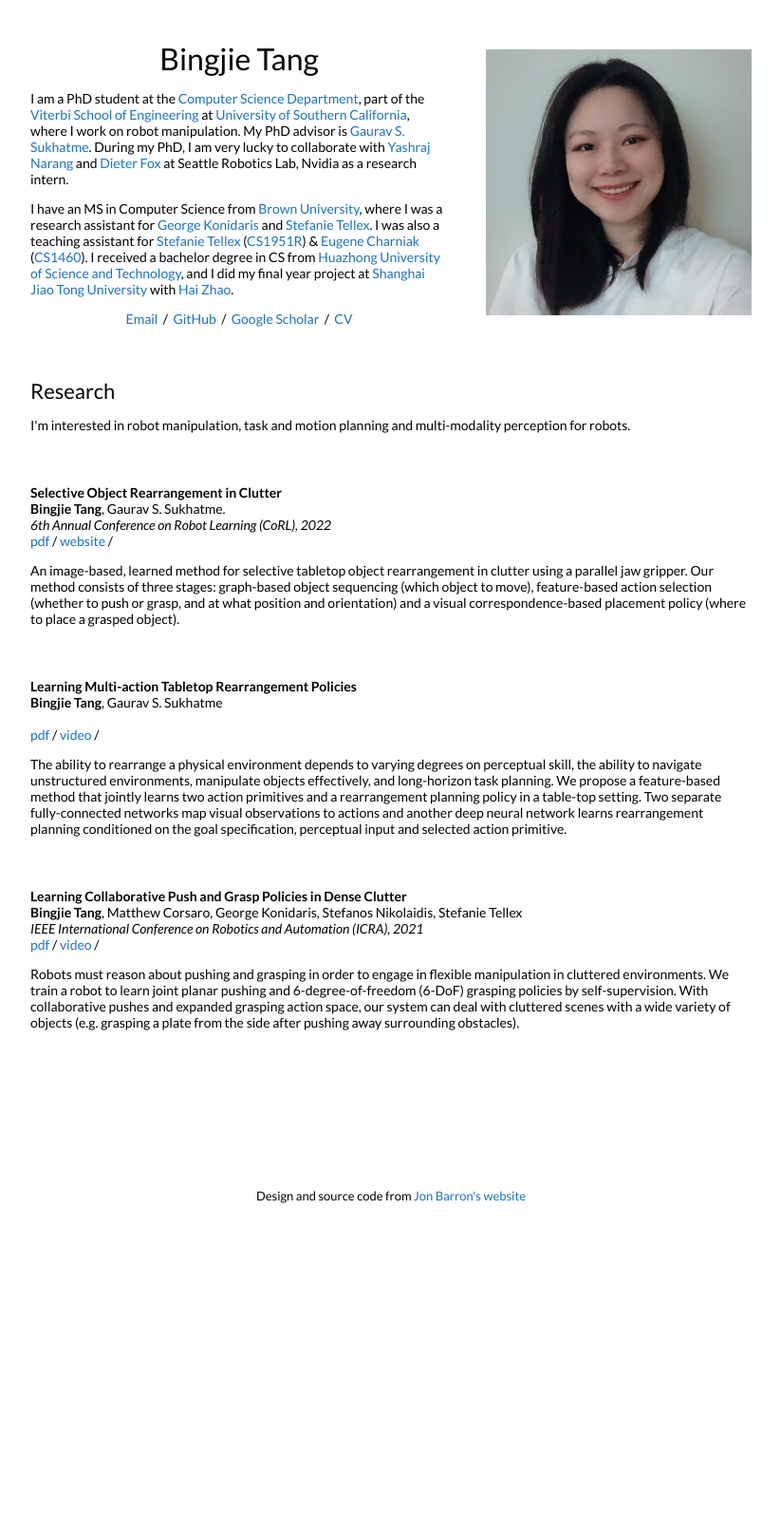
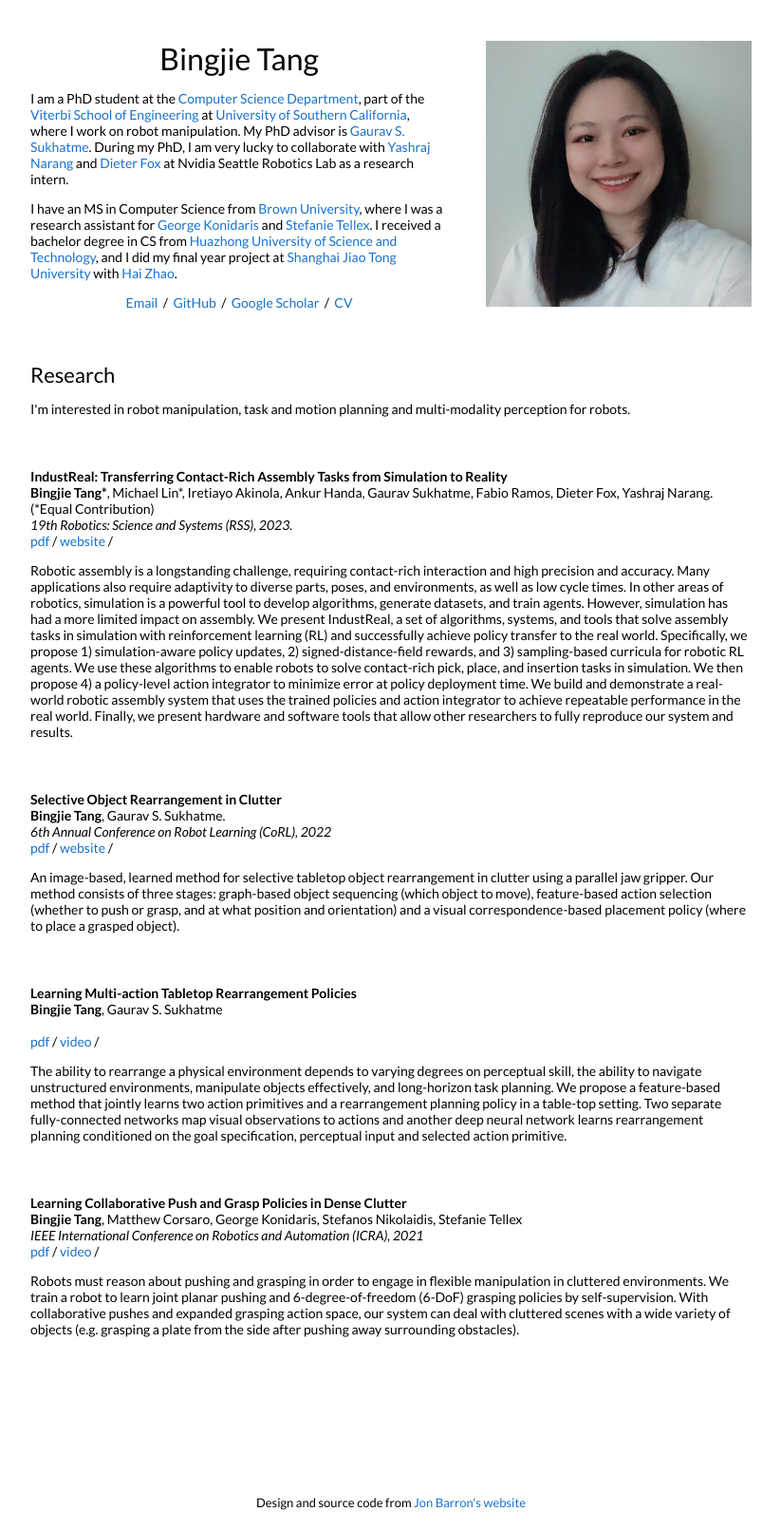
Before and after one commit to bingjietang718/bingjietang718.github.io, a Jekyll site: the page built from _posts/2023-04-28-rss.markdown, in a window 1280 px wide. Shown: the whole page at 95% size, without its empty margins (228-1051 px from the left). Built offline with Jekyll 4.4.1, drawn with Linux system fonts in a browser that asks for light colours; before the commit the page ends 1288 px from its top, so only the background shows below that.

Commit message:
add rss 2023 paper

```diff
--- a/_layouts/default.html
+++ b/_layouts/default.html
@@ -27,10 +27,10 @@
               <h1>
                 Bingjie Tang
               </h1>
-              <p>I am a PhD student at the <a href="https://www.cs.usc.edu">Computer Science Department</a>, part of the <a href="https://viterbischool.usc.edu">Viterbi School of Engineering</a> at <a href="https://homeadmin.usc.edu/www/">University of Southern California</a>, where I work on robot manipulation. My PhD advisor is <a href="https://scholar.google.com/citations?user=lRUi-A8AAAAJ&hl=en">Gaurav S. Sukhatme</a>. During my PhD, I am very lucky to collaborate with <a href="https://scholar.google.com/citations?user=M3NuG7AAAAAJ&hl=en">Yashraj Narang</a> and <a href="https://scholar.google.com/citations?user=DqXsbPAAAAAJ&hl=en&oi=ao">Dieter Fox</a> at Seattle Robotics Lab, Nvidia as a research intern.
+              <p>I am a PhD student at the <a href="https://www.cs.usc.edu">Computer Science Department</a>, part of the <a href="https://viterbischool.usc.edu">Viterbi School of Engineering</a> at <a href="https://homeadmin.usc.edu/www/">University of Southern California</a>, where I work on robot manipulation. My PhD advisor is <a href="https://scholar.google.com/citations?user=lRUi-A8AAAAJ&hl=en">Gaurav S. Sukhatme</a>. During my PhD, I am very lucky to collaborate with <a href="https://scholar.google.com/citations?user=M3NuG7AAAAAJ&hl=en">Yashraj Narang</a> and <a href="https://scholar.google.com/citations?user=DqXsbPAAAAAJ&hl=en&oi=ao">Dieter Fox</a> at Nvidia Seattle Robotics Lab as a research intern.
               </p>
               <p>
-                I have an MS in Computer Science from <a href="https://cs.brown.edu">Brown University</a>, where I was a research assistant for <a href="https://cs.brown.edu/~gdk/">George Konidaris</a> and <a href="https://cs.brown.edu/people/stellex/">Stefanie Tellex</a>. I was also a teaching assistant for <a href="https://cs.brown.edu/people/stellex/">Stefanie Tellex</a> (<a href="https://cs.brown.edu/courses/cs1951r/">CS1951R</a>) & <a href="http://cs.brown.edu/people/echarnia/">Eugene Charniak</a> (<a href="https://cs.brown.edu/courses/csci1460/">CS1460</a>). I received a bachelor degree in CS from <a href="http://english.hust.edu.cn">Huazhong University of Science and Technology</a>, and I did my final year project at <a href="https://en.sjtu.edu.cn">Shanghai Jiao Tong University</a> with <a href="https://bcmi.sjtu.edu.cn/~zhaohai/">Hai Zhao</a>.
+                I have an MS in Computer Science from <a href="https://cs.brown.edu">Brown University</a>, where I was a research assistant for <a href="https://cs.brown.edu/~gdk/">George Konidaris</a> and <a href="https://cs.brown.edu/people/stellex/">Stefanie Tellex</a>. I received a bachelor degree in CS from <a href="http://english.hust.edu.cn">Huazhong University of Science and Technology</a>, and I did my final year project at <a href="https://en.sjtu.edu.cn">Shanghai Jiao Tong University</a> with <a href="https://bcmi.sjtu.edu.cn/~zhaohai/">Hai Zhao</a>.
               </p>
               <p style="text-align:center">
                 <a target="_blank" href="https://mailhide.io/e/Fn3MNvpb"> Email </a> &nbsp;/&nbsp;
--- /dev/null
+++ b/_posts/2023-04-28-rss.markdown
@@ -0,0 +1,12 @@
+---
+layout: post
+title:  "IndustReal: Transferring Contact-Rich Assembly Tasks from Simulation to Reality"
+date:   2023-04-28
+image: /images/corl22.gif
+categories: research
+authors: "<strong>Bingjie Tang&#42;</strong>, Michael Lin&#42;, Iretiayo Akinola, Ankur Handa, Gaurav Sukhatme, Fabio Ramos, Dieter Fox, Yashraj Narang. (&#42;Equal Contribution)"
+venue: "19th Robotics: Science and Systems (RSS), 2023."
+pdf: /pdfs/rss2023.pdf
+website: https://sites.google.com/view/industreal
+---
+Robotic assembly is a longstanding challenge, requiring contact-rich interaction and high precision and accuracy. Many applications also require adaptivity to diverse parts, poses, and environments, as well as low cycle times. In other areas of robotics, simulation is a powerful tool to develop algorithms, generate datasets, and train agents. However, simulation has had a more limited impact on assembly. We present IndustReal, a set of algorithms, systems, and tools that solve assembly tasks in simulation with reinforcement learning (RL) and successfully achieve policy transfer to the real world. Specifically, we propose 1) simulation-aware policy updates, 2) signed-distance-field rewards, and 3) sampling-based curricula for robotic RL agents. We use these algorithms to enable robots to solve contact-rich pick, place, and insertion tasks in simulation. We then propose 4) a policy-level action integrator to minimize error at policy deployment time. We build and demonstrate a real-world robotic assembly system that uses the trained policies and action integrator to achieve repeatable performance in the real world. Finally, we present hardware and software tools that allow other researchers to fully reproduce our system and results.
```
Also changed, not shown: 1 other file.
